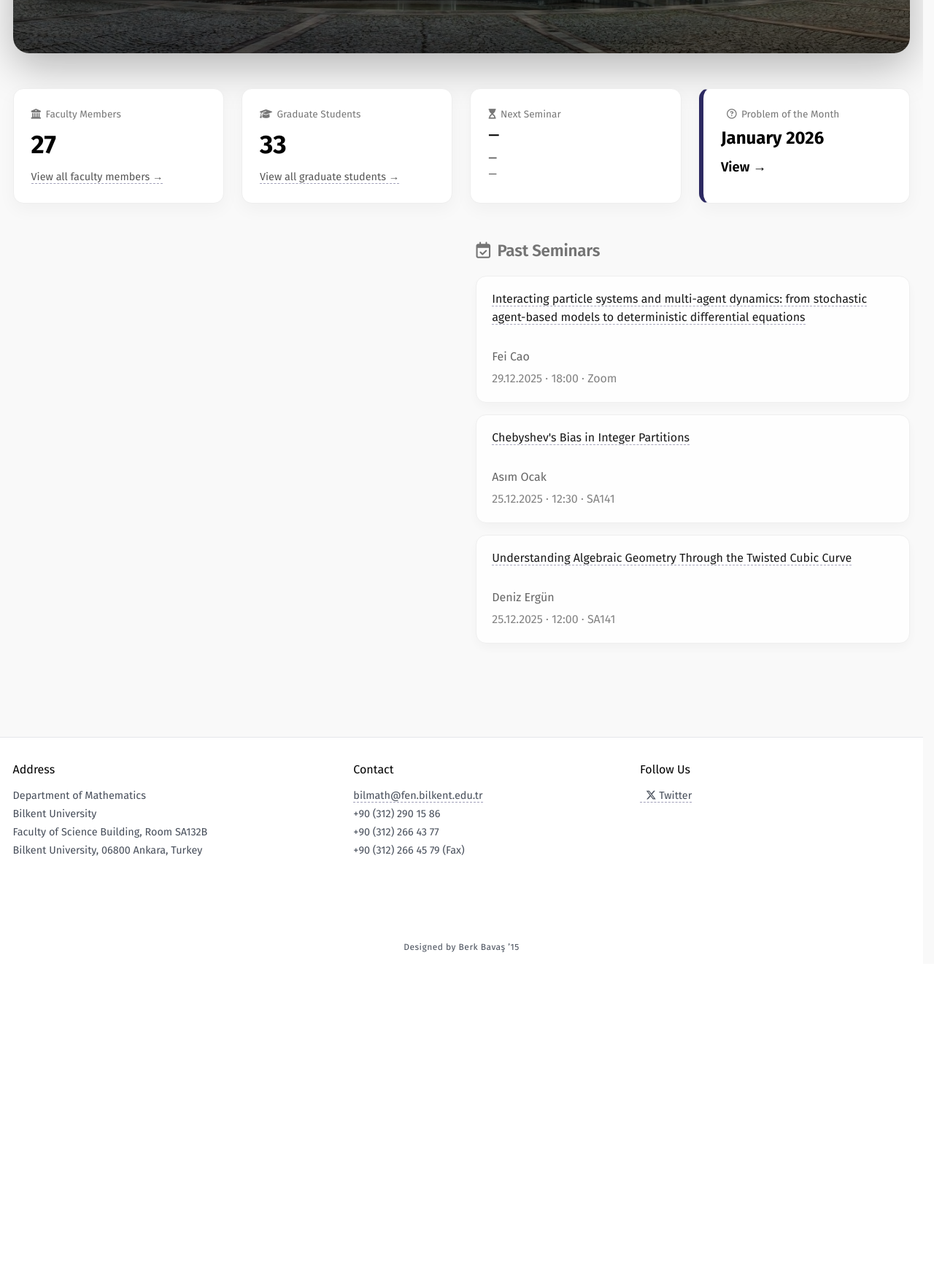
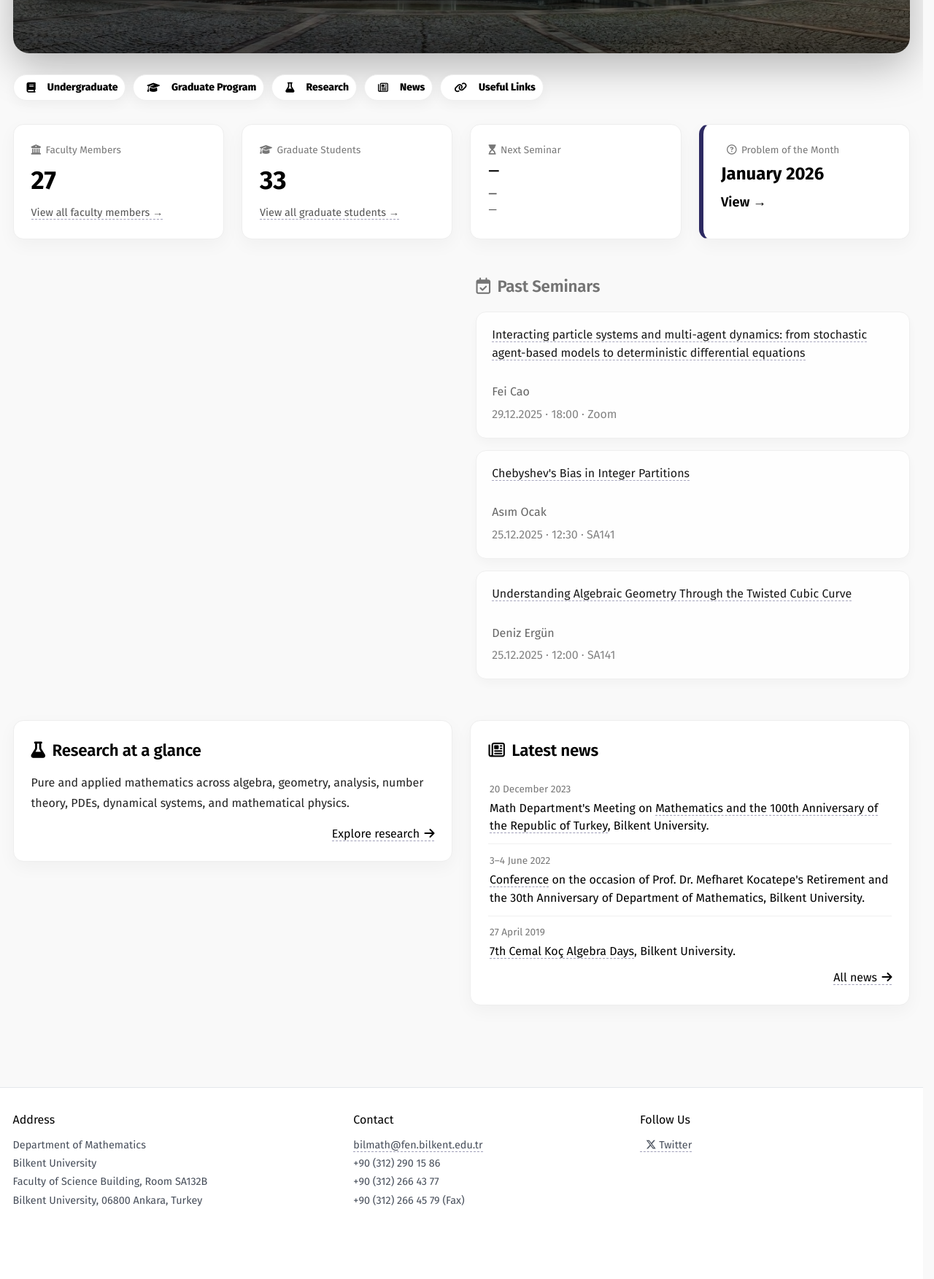
Before and after one commit to berkbavas/BilkentMathWebsite, a PHP site: page / in a window 1280 px wide. Shown: the part 600-2353 px from the top of the page at 73% size. Before the commit the page ends 1905 px from the top, so only its background shows below. Run offline with PHP 8.4, Linux system fonts and the light colour scheme.

Commit message:
Add quick links and latest news section to homepage.

```diff
--- a/assets/css/index.css
+++ b/assets/css/index.css
@@ -74,6 +74,23 @@ h2 {
     border-color: #fff;
 }
 
+.home-quick-links {
+    display: flex;
+    flex-wrap: wrap;
+    gap: 10px;
+    margin: -1.2rem 0 2rem;
+}
+
+.home-quick-links .pill {
+    background: #fff;
+    border: 1px solid #eee;
+    box-shadow: 0 6px 18px rgba(0, 0, 0, .04);
+}
+
+.home-quick-links .pill i {
+    margin-right: .5rem;
+}
+
 .home-kpis {
     display: grid;
     grid-template-columns: repeat(auto-fit, minmax(220px, 1fr));
@@ -131,6 +148,64 @@ h2 {
     text-decoration: none;
     color: inherit;
     border-left: 6px solid var(--accent);
+}
+
+.home-highlights {
+    display: grid;
+    grid-template-columns: 1fr 1fr;
+    gap: 1.5rem;
+    margin: 2.5rem 0 0;
+    align-items: start;
+}
+
+.hl-card {
+    background: #fff;
+    border-radius: 14px;
+    padding: 1.5rem;
+    border: 1px solid #eee;
+    box-shadow: 0 8px 24px rgba(0, 0, 0, .04);
+}
+
+.hl-card h2 {
+    margin-bottom: .8rem;
+}
+
+.hl-card i {
+    margin-right: .6rem;
+}
+
+.hl-text {
+    margin-bottom: 1rem;
+}
+
+.hl-card-footer {
+    text-align: right;
+}
+
+.hl-card-footer i {
+    margin: 0;
+    margin-left: .4rem;
+}
+
+.home-news-item {
+    padding: .7rem .1rem;
+    border-bottom: 1px solid #f0f0f0;
+}
+
+.home-news-item:last-child {
+    border-bottom: 0;
+}
+
+.home-news-date {
+    font-size: .85rem;
+    color: #777;
+    margin-bottom: .25rem;
+}
+
+@media (max-width:960px) {
+    .home-highlights {
+        grid-template-columns: 1fr;
+    }
 }
 
 .home-seminars {
--- a/assets/js/index.js
+++ b/assets/js/index.js
@@ -3,6 +3,7 @@ import { CURRENT_FACULTY } from "../data/faculty.js";
 import { GRADUATE_STUDENTS } from "../data/graduate-students.js";
 import { PROBLEM_OF_MONTH } from "../data/problem-of-month.js"
 import { MONTHS_EN_TO_TR } from "../data/translations.js";
+import { NEWS } from "../data/news.js";
 
 const URL = "https://math.bilkent.edu.tr/";
 
@@ -53,6 +54,7 @@ function render() {
 	document.getElementById("problemOfMonthTitle").textContent = `${month} ${lastElement.year}`;
 
 	setRandomHeaderImage();
+	renderHomeNews();
 
 }
 
@@ -67,5 +69,20 @@ function renderSeminars(containerId, list) {
   `).join("");
 }
 
+function renderHomeNews() {
+  const el = document.getElementById("homeNewsList");
+  if (!el) return;
+
+  const lang = localStorage.getItem("lang") || "en";
+  const items = (NEWS || []).slice(0, 3);
+
+  el.innerHTML = items.map(n => `
+    <div class="home-news-item">
+      <div class="home-news-date">${(n.date && (n.date[lang] || n.date.en)) || ""}</div>
+      <div class="home-news-content">${(n.content && (n.content[lang] || n.content.en)) || ""}</div>
+    </div>
+  `).join("");
+}
+
 document.render = render; // Expose render function to other modules, app.js in particular
 document.addEventListener("DOMContentLoaded", render); // Initial render on DOM load
--- a/index.html
+++ b/index.html
@@ -54,7 +54,25 @@
                 </p>
                 <p><a data-lang="tr" href="history.html">Bilkent Matematik Bölümü'nün kısa tarihi →</a></p>
             </div>
+
         </header>
+
+        <section class="home-quick-links" aria-label="Quick links">
+            <a class="pill" href="undergraduate-program.html" data-lang="en"><i class="fa-solid fa-book"></i>Undergraduate</a>
+            <a class="pill" href="undergraduate-program.html" data-lang="tr"><i class="fa-solid fa-book"></i>Lisans</a>
+
+            <a class="pill" href="graduate-program.html" data-lang="en"><i class="fa-solid fa-graduation-cap"></i>Graduate Program</a>
+            <a class="pill" href="graduate-program.html" data-lang="tr"><i class="fa-solid fa-graduation-cap"></i>Lisansüstü</a>
+
+            <a class="pill" href="research.html" data-lang="en"><i class="fa-solid fa-flask"></i>Research</a>
+            <a class="pill" href="research.html" data-lang="tr"><i class="fa-solid fa-flask"></i>Araştırma</a>
+
+            <a class="pill" href="news.html" data-lang="en"><i class="fa-regular fa-newspaper"></i>News</a>
+            <a class="pill" href="news.html" data-lang="tr"><i class="fa-regular fa-newspaper"></i>Haberler</a>
+
+            <a class="pill" href="links.html" data-lang="en"><i class="fa-solid fa-link"></i>Useful Links</a>
+            <a class="pill" href="links.html" data-lang="tr"><i class="fa-solid fa-link"></i>Bağlantılar</a>
+        </section>
 
         <section class="home-kpis">
             <div class="kpi-card">
@@ -106,6 +124,36 @@
             </div>
         </section>
 
+
+        <section class="home-highlights">
+            <article class="hl-card">
+                <h2 data-lang="en"><i class="fa-solid fa-flask"></i>Research at a glance</h2>
+                <h2 data-lang="tr"><i class="fa-solid fa-flask"></i>Araştırma özeti</h2>
+
+                <p data-lang="en" class="hl-text">
+                    Pure and applied mathematics across algebra, geometry, analysis, number theory, PDEs, dynamical systems, and mathematical physics.
+                </p>
+                <p data-lang="tr" class="hl-text">
+                    Cebir, geometri, analiz, sayılar kuramı, PDE, dinamik sistemler ve matematiksel fizik dahil geniş bir yelpazede araştırma.
+                </p>
+                <div class="hl-card-footer">
+                    <a href="research.html" data-lang="en">Explore research<i class="fa-solid fa-arrow-right"></i></a>
+                    <a href="research.html" data-lang="tr">Araştırmayı incele<i class="fa-solid fa-arrow-right"></i></a>
+                </div>
+            </article>
+
+            <article class="hl-card">
+                <h2 data-lang="en"><i class="fa-regular fa-newspaper"></i>Latest news</h2>
+                <h2 data-lang="tr"><i class="fa-regular fa-newspaper"></i>Güncel haberler</h2>
+
+                <div id="homeNewsList"><!-- JS inserts --></div>
+                <div class="hl-card-footer">
+                    <a href="news.html" data-lang="en">All news<i class="fa-solid fa-arrow-right"></i></a>
+                    <a href="news.html" data-lang="tr">Tüm haberler<i class="fa-solid fa-arrow-right"></i></a>
+                </div>
+            </article>
+        </section>
+
     </main>
 
     <footer id="footer" class="footer"><!-- JavaScript will insert footer content here --></footer>
```
